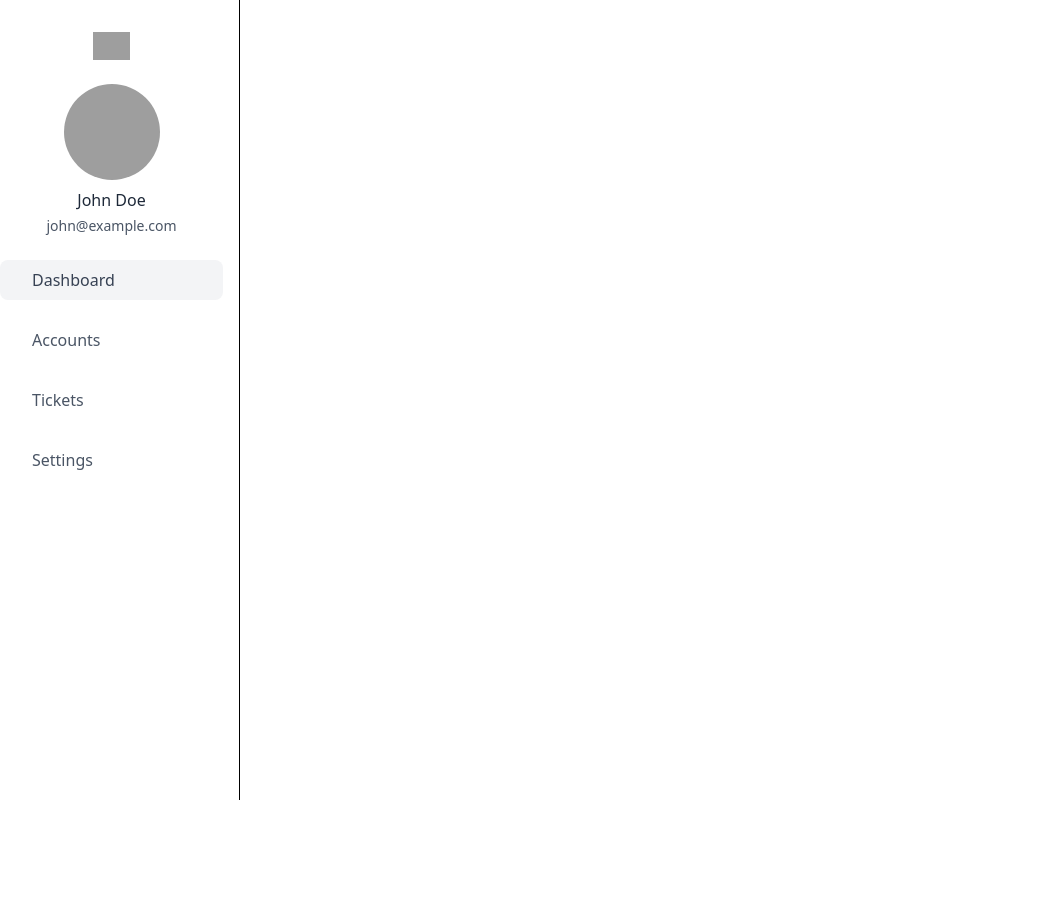
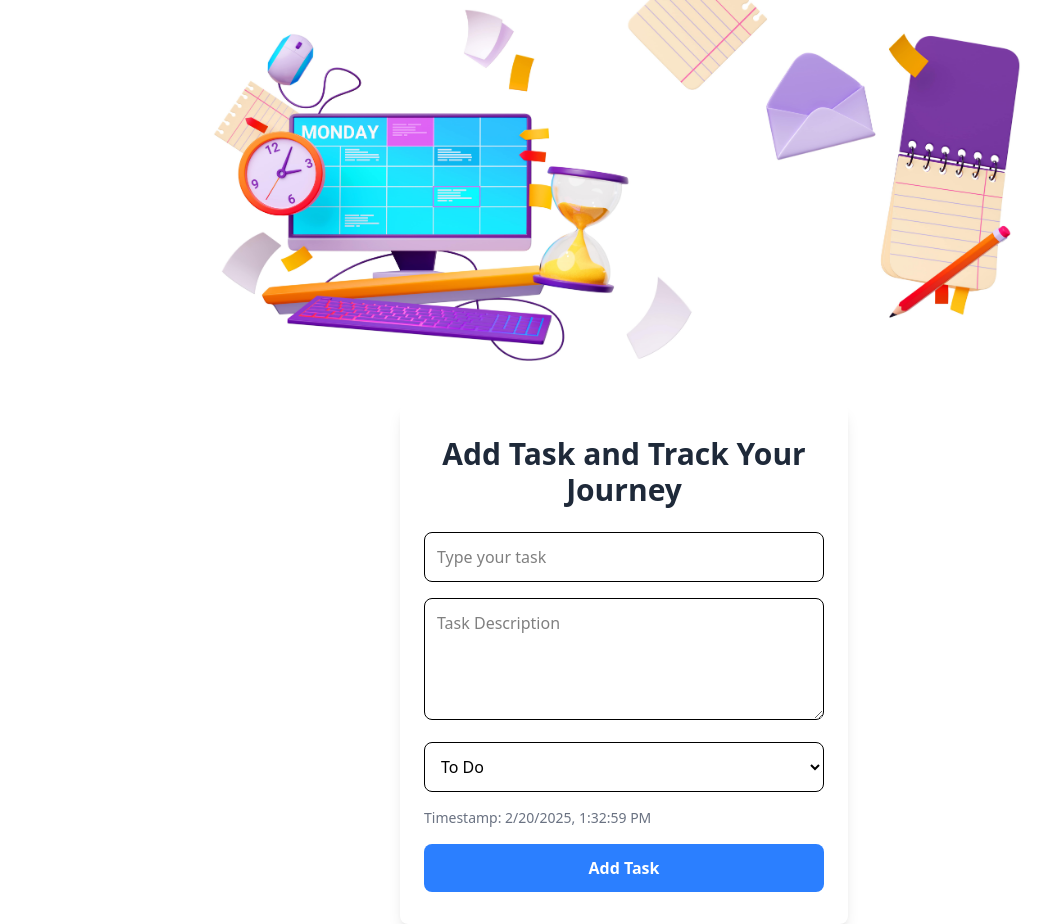
Before and after one commit to minhaj-uddin-arif-23/TaskTrek, a React (Vite) app: page / in a window 1280 px wide. Shown: the whole page, without its empty margins (16-1067 px from the left). Before the commit the page ends 800 px from the top, so only its background shows below. Built offline with nearby package versions, Linux system fonts and the light colour scheme; grey boxes are pictures that could not be loaded.

Commit message:
task added to database

```diff
--- a/package.json
+++ b/package.json
@@ -15,6 +15,7 @@
     "react": "^19.0.0",
     "react-dom": "^19.0.0",
     "react-router": "^7.2.0",
+    "sweetalert2": "^11.17.2",
     "tailwindcss": "^4.0.7"
   },
   "devDependencies": {
--- a/src/App.jsx
+++ b/src/App.jsx
@@ -1,57 +1,90 @@
-import { Outlet } from "react-router"
+import React from 'react'
+import banner from '/banner.jpg'
+import Swal from 'sweetalert2'
+export default function App() {
+
+    const formHandle = (e) => {
+        e.preventDefault()
+        const title = e.target.ttile.value.trim()
+        const details = e.target.details.value.trim()
+        const status = e.target.status.value.trim()
+        const time = new Date().toISOString();
+        const taskInfo = {title,details,status,time}
+
+        if(title.length > 50){
+            Swal.fire({
+                title: "Error!",
+                icon: "error",
+                draggable: true
+              });
+              return;
+        }
+        if(details.length > 200) {
+            Swal.fire({
+                title: "Error!",
+                icon: "error",
+                draggable: true
+              });
+              return;
+        }
+        // console.log(taskInfo)
+        fetch(`http://localhost:8000/addTask`, {
+            method: "POST",
+            headers: {
+              "content-type": "application/json",
+            },
+            body: JSON.stringify(taskInfo),
+          })
+            .then((res) => res.json())
+            .then((data) => console.log(data));
 
 
-function App() {
+    }
 
+    return (
+        <div>
 
-  return (
-   <div>
-     <div>
-      <aside class="flex flex-col w-64 h-screen px-4 py-8 overflow-y-auto  border-r rtl:border-r-0 rtl:border-l text-black dark:border-gray-700">
-    <a href="#" class="mx-auto">
-        <img class="w-auto h-6 sm:h-7" src="https://merakiui.com/images/full-logo.svg" alt="" />
-    </a>
+     <div className='flex items-center justify-center mb-5'>
+     <img src={banner} className='h-96 flex items-center' alt="hpw" />
+     </div>
+            {/* task */}
+            <div className="w-11/12 max-w-md mx-auto py-8 bg-white shadow-lg rounded-lg p-6">
+    <h1 className="text-3xl font-bold text-center mb-6 text-gray-800">
+      Add Task and Track Your Journey
+    </h1>
+    <form className="space-y-4" onSubmit={formHandle}>
+      <input
+        type="text"
+        placeholder="Type your task"
+        name="ttile"
+        required
+        className="input input-bordered input-info w-full p-3 border rounded-lg focus:outline-none focus:ring-2 focus:ring-blue-500"
+      />
+      <textarea
+        name="details"
+        placeholder="Task Description"
+        className="textarea textarea-bordered w-full p-3 border rounded-lg focus:outline-none focus:ring-2 focus:ring-blue-500"
+        rows="4"
+      ></textarea>
 
-    <div class="flex flex-col items-center mt-6 -mx-2">
-        <img class="object-cover w-24 h-24 mx-2 rounded-full" src="https://images.unsplash.com/photo-1531427186611-ecfd6d936c79?ixid=MXwxMjA3fDB8MHxwaG90by1wYWdlfHx8fGVufDB8fHw%3D&ixlib=rb-1.2.1&auto=format&fit=crop&w=634&q=80" alt="avatar" />
-        <h4 class="mx-2 mt-2 font-medium text-gray-800 dark:text-gray-200">John Doe</h4>
-        <p class="mx-2 mt-1 text-sm font-medium text-gray-600 dark:text-gray-400">john@example.com</p>
-    </div>
-
-    <div class="flex flex-col justify-between flex-1 mt-6">
-        <nav>
-            <a class="flex items-center px-4 py-2 text-gray-700 bg-gray-100 rounded-lg dark:bg-gray-800 dark:text-gray-200" href="#">
-
-
-                <span class="mx-4 font-medium">Dashboard</span>
-            </a>
-
-            <a class="flex items-center px-4 py-2 mt-5 text-gray-600 transition-colors duration-300 transform rounded-lg dark:text-gray-400 hover:bg-gray-100 dark:hover:bg-gray-800 dark:hover:text-gray-200 hover:text-gray-700" href="#">
-
-
-                <span class="mx-4 font-medium">Accounts</span>
-            </a>
-
-            <a class="flex items-center px-4 py-2 mt-5 text-gray-600 transition-colors duration-300 transform rounded-lg dark:text-gray-400 hover:bg-gray-100 dark:hover:bg-gray-800 dark:hover:text-gray-200 hover:text-gray-700" href="#">
-
-
-                <span class="mx-4 font-medium">Tickets</span>
-            </a>
-
-            <a class="flex items-center px-4 py-2 mt-5 text-gray-600 transition-colors duration-300 transform rounded-lg dark:text-gray-400 hover:bg-gray-100 dark:hover:bg-gray-800 dark:hover:text-gray-200 hover:text-gray-700" href="#">
-
-
-                <span class="mx-4 font-medium">Settings</span>
-            </a>
-        </nav>
-    </div>
-</aside>
-    </div>
-    <div>
-      <Outlet />
-    </div>
-   </div>
+      <select
+        name="status"
+        className="select select-bordered w-full p-3 border rounded-lg focus:outline-none focus:ring-2 focus:ring-blue-500"
+      >
+        <option value="to-do">To Do</option>
+        <option value="in-progress">In Progress</option>
+        <option value="done">Done</option>
+      </select>
+      <p
+      className="text-sm text-gray-500">Timestamp: {new Date().toLocaleString()}</p>
+      <button
+        type="submit"
+        className="w-full bg-blue-500 hover:bg-blue-600 text-white font-semibold py-3 rounded-lg transition duration-300"
+      >
+        Add Task
+      </button>
+    </form>
+  </div>
+        </div>
   )
 }
-
-export default App
```
Also changed, not shown: public/banner.jpg (added), 1 other file (tests, documents, lock files or other folders).
